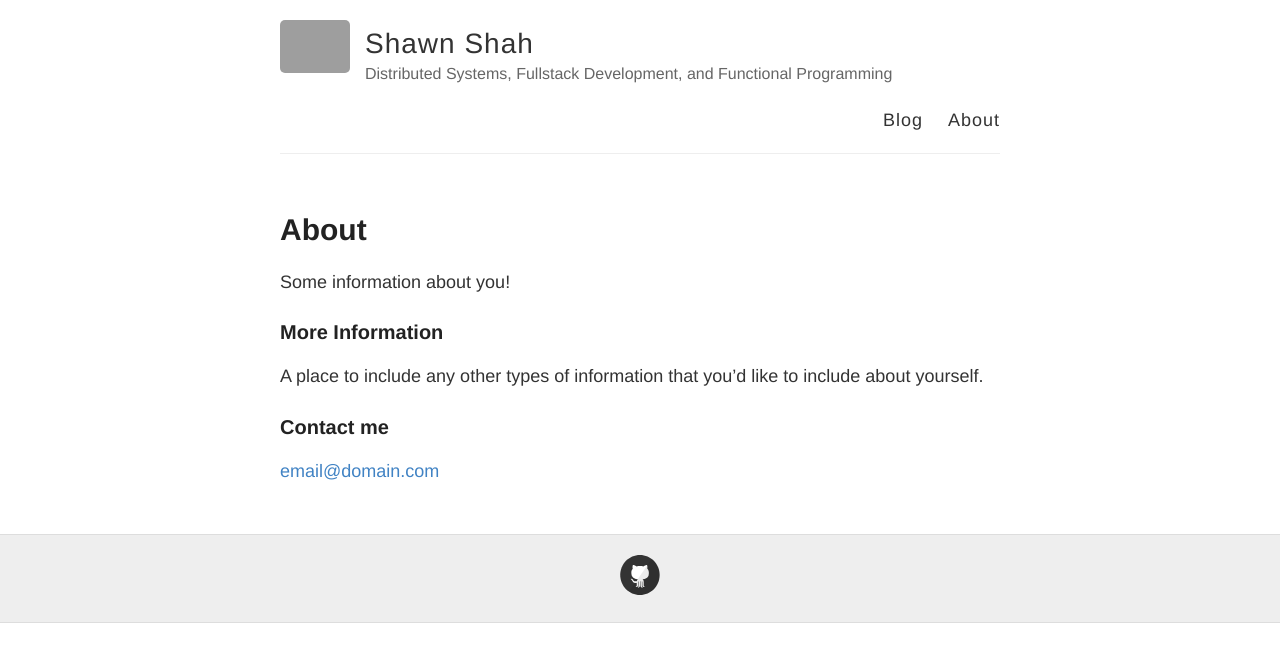
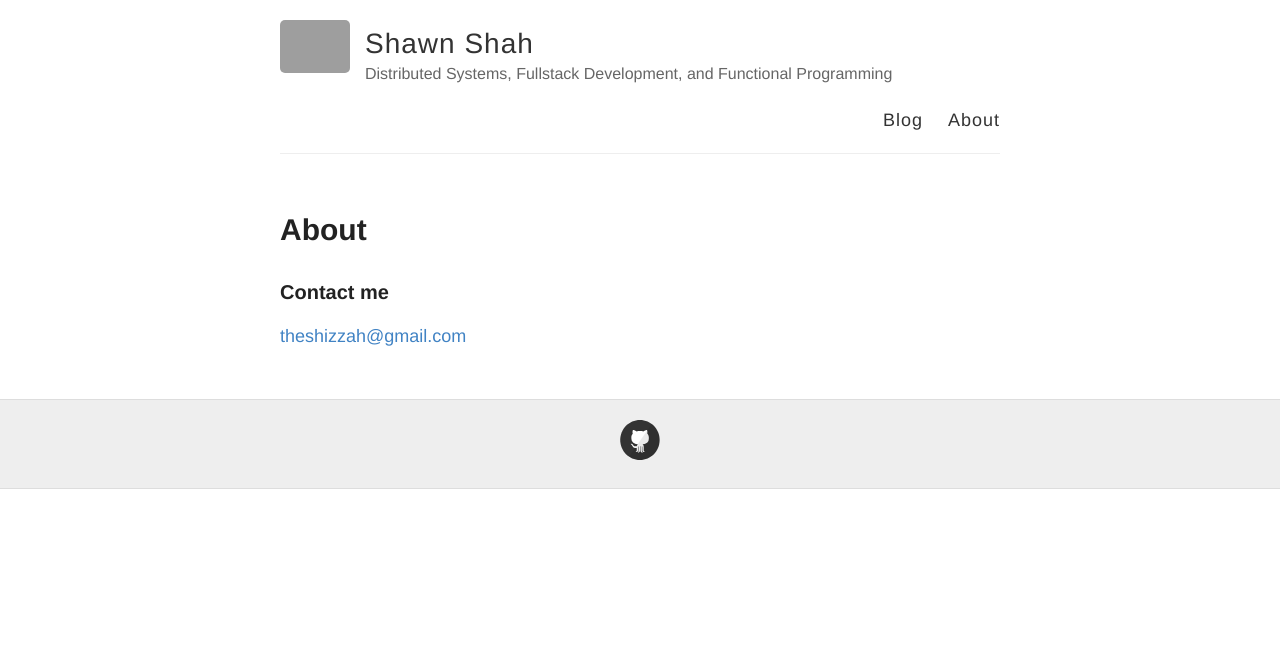
Before and after one commit to theshizzah/shizzah.github.io, a Jekyll site: the page built from about.md, in a window 1280 px wide. Shown: the top 662 px of the page. Built offline with Jekyll 4.4.1, drawn with Linux system fonts in a browser that asks for light colours; grey boxes are pictures that could not be loaded.

Commit message:
set contact email

```diff
--- a/about.md
+++ b/about.md
@@ -4,12 +4,6 @@ title: About
 permalink: /about/
 ---
 
-Some information about you!
-
-### More Information
-
-A place to include any other types of information that you'd like to include about yourself.
-
 ### Contact me
 
-[email@domain.com](mailto:email@domain.com)
+[theshizzah@gmail.com](mailto:theshizzah@gmail.com)
```
